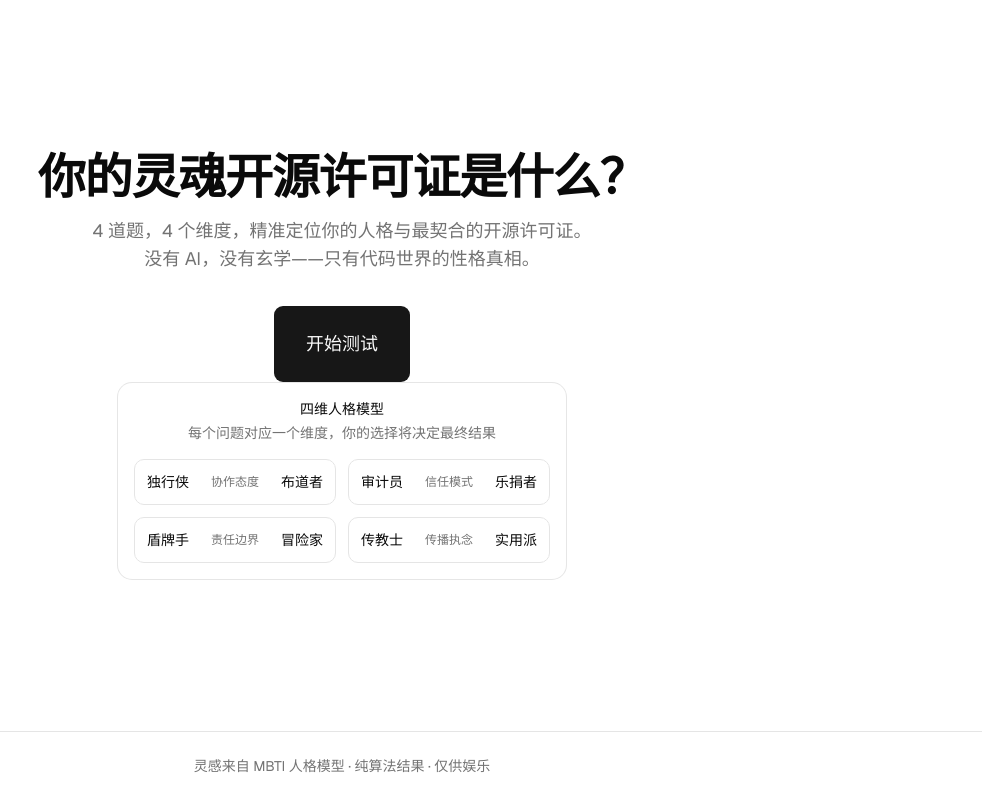
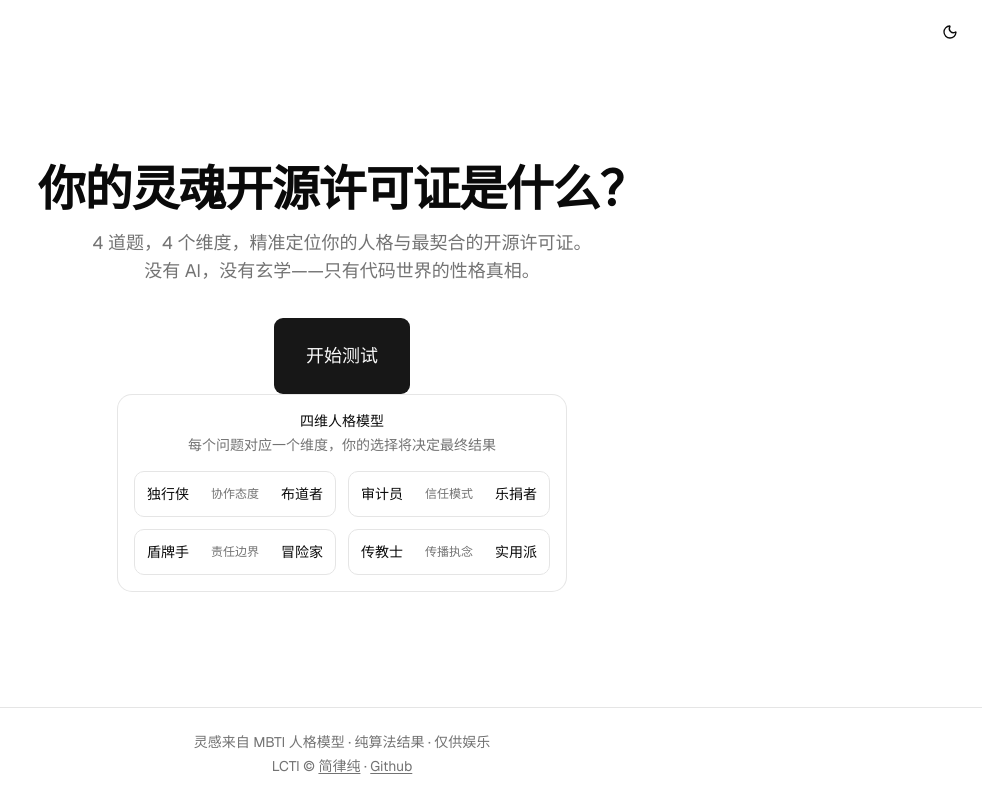
Before and after one commit to HsiangNianian/LCTI, a Next.js app: page / in a window 1280 px wide. Shown: the whole page, without its empty margins (298-1280 px from the left). Built offline with nearby package versions, Linux system fonts and the light colour scheme.

Commit message:
feat: add theme provider and toggle components, update dependencies

```diff
--- a/package.json
+++ b/package.json
@@ -15,6 +15,7 @@
     "html-to-image": "^1.11.13",
     "lucide-react": "^1.14.0",
     "next": "16.2.5",
+    "next-themes": "^0.4.6",
     "react": "19.2.4",
     "react-dom": "19.2.4",
     "shadcn": "^4.7.0",
--- a/src/app/layout.tsx
+++ b/src/app/layout.tsx
@@ -1,5 +1,7 @@
 import type { Metadata } from "next";
 import { Geist, Geist_Mono } from "next/font/google";
+import { ThemeProvider } from "@/components/theme-provider";
+import { ThemeToggle } from "@/components/theme-toggle";
 import "./globals.css";
 
 const geistSans = Geist({
@@ -27,9 +29,15 @@ export default function RootLayout({
     <html
       lang="zh-CN"
       className={`${geistSans.variable} ${geistMono.variable} antialiased`}
+      suppressHydrationWarning
     >
       <body className="bg-background text-foreground min-h-dvh flex flex-col">
-        {children}
+        <ThemeProvider>
+          <header className="flex justify-end px-4 pt-4">
+            <ThemeToggle />
+          </header>
+          {children}
+        </ThemeProvider>
       </body>
     </html>
   );
--- a/src/app/page.tsx
+++ b/src/app/page.tsx
@@ -64,8 +64,28 @@ export default function HomePage() {
         </div>
       </section>
 
-      <footer className="border-t py-6 text-center text-sm text-muted-foreground">
+      <footer className="border-t py-6 text-center text-sm text-muted-foreground space-y-1">
         <p>灵感来自 MBTI 人格模型 · 纯算法结果 · 仅供娱乐</p>
+        <p>
+          LCTI &copy;{" "}
+          <a
+            href="https://github.com/HsiangNianian"
+            target="_blank"
+            rel="noopener noreferrer"
+            className="underline underline-offset-2 hover:text-foreground transition-colors"
+          >
+            简律纯
+          </a>
+          {" · "}
+          <a
+            href="https://github.com/HsiangNianian/LCTI"
+            target="_blank"
+            rel="noopener noreferrer"
+            className="underline underline-offset-2 hover:text-foreground transition-colors"
+          >
+            Github
+          </a>
+        </p>
       </footer>
     </main>
   );
--- /dev/null
+++ b/src/components/theme-provider.tsx
@@ -0,0 +1,12 @@
+"use client";
+
+import { ThemeProvider as NextThemesProvider } from "next-themes";
+import type { ReactNode } from "react";
+
+export function ThemeProvider({ children }: { children: ReactNode }) {
+  return (
+    <NextThemesProvider attribute="class" defaultTheme="system" enableSystem disableTransitionOnChange>
+      {children}
+    </NextThemesProvider>
+  );
+}
--- /dev/null
+++ b/src/components/theme-toggle.tsx
@@ -0,0 +1,33 @@
+"use client";
+
+import { useTheme } from "next-themes";
+import { useEffect, useState } from "react";
+import { Button } from "@/components/ui/button";
+import { Sun, Moon } from "lucide-react";
+
+export function ThemeToggle() {
+  const { theme, setTheme } = useTheme();
+  const [mounted, setMounted] = useState(false);
+
+  useEffect(() => setMounted(true), []);
+
+  if (!mounted) {
+    return (
+      <Button variant="ghost" size="icon" disabled>
+        <Sun className="h-4 w-4" />
+        <span className="sr-only">主题切换</span>
+      </Button>
+    );
+  }
+
+  return (
+    <Button
+      variant="ghost"
+      size="icon"
+      onClick={() => setTheme(theme === "dark" ? "light" : "dark")}
+    >
+      {theme === "dark" ? <Sun className="h-4 w-4" /> : <Moon className="h-4 w-4" />}
+      <span className="sr-only">主题切换</span>
+    </Button>
+  );
+}
```
Also changed, not shown: 1 other file (tests, documents, lock files or other folders).
